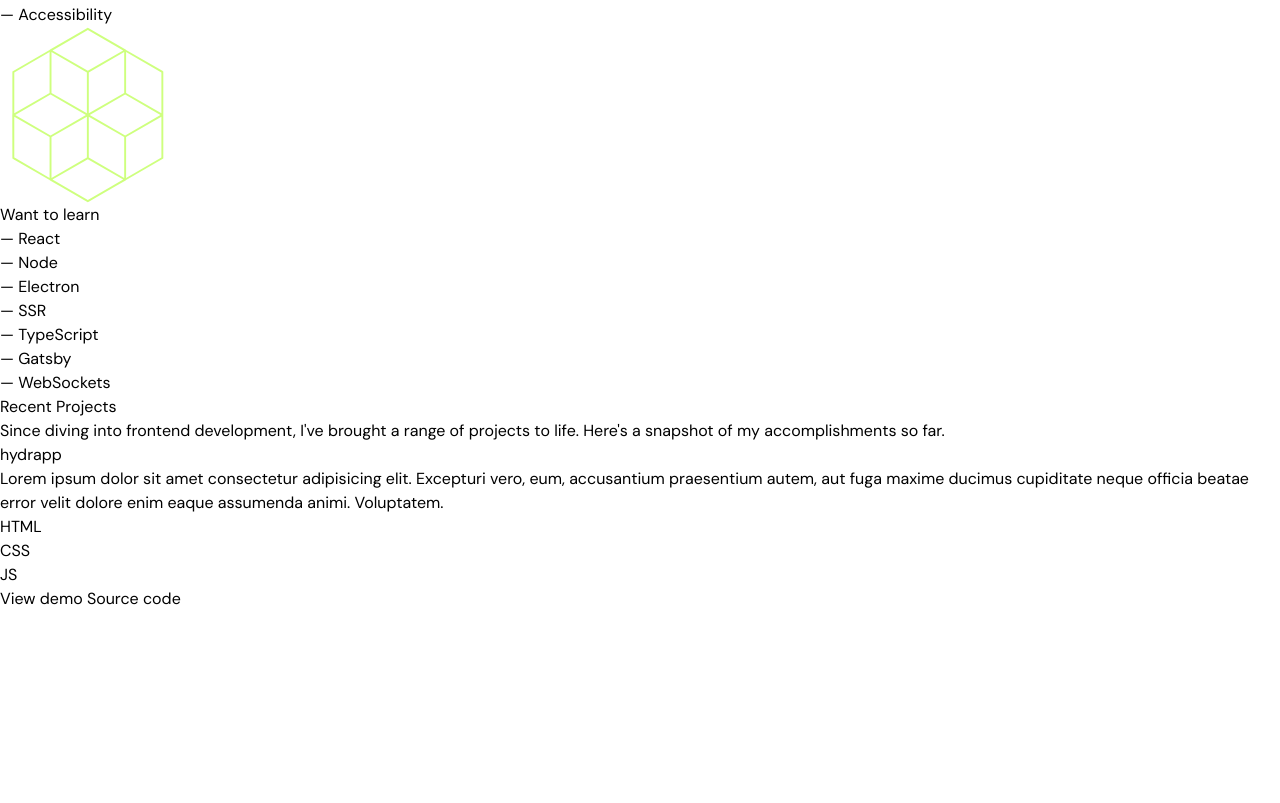
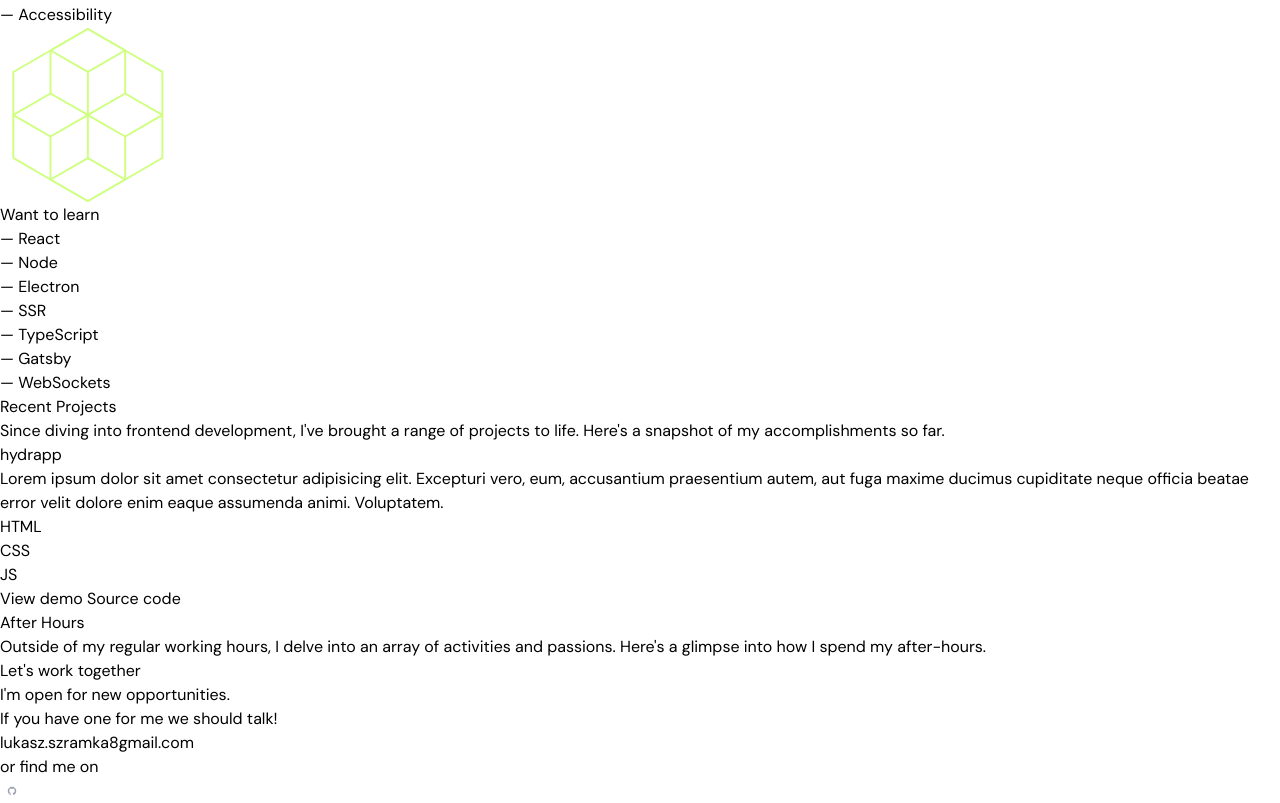
Before and after one commit to szramkalukasz/portfolio, a website built with Parcel: page src/index.html in a window 1280 px wide. Shown: the part 1085-1888 px from the top of the page. Before the commit the page ends 1696 px from the top, so only its background shows below. Built offline with nearby package versions, Linux system fonts and the light colour scheme.

Commit message:
Add contact markup

```diff
--- a/src/index.html
+++ b/src/index.html
@@ -109,6 +109,28 @@
           <a href="#">Source code</a>
         </article>
       </section>
+      <section>
+        <h2>After Hours</h2>
+        <p>
+          Outside of my regular working hours, I delve into an array of
+          activities and passions. Here's a glimpse into how I spend my
+          after-hours.
+        </p>
+      </section>
+      <section id="contact">
+        <h2>Let's work together</h2>
+        <p>
+          I'm open for new opportunities. <br />If you have one for me we should
+          talk!
+        </p>
+        <a href="mailto:lukasz.szramka8@gmail.com">lukasz.szramka8gmail.com</a>
+        <p>or find me on</p>
+      </section>
+      <ul>
+        <li>
+          <a href="#"><img class="w-6 h-6" src="images/github.svg" alt="" /></a>
+        </li>
+      </ul>
     </main>
     <script type="module" src="./main.js"></script>
   </body>
```
Also changed, not shown: src/images/github.svg (added).
